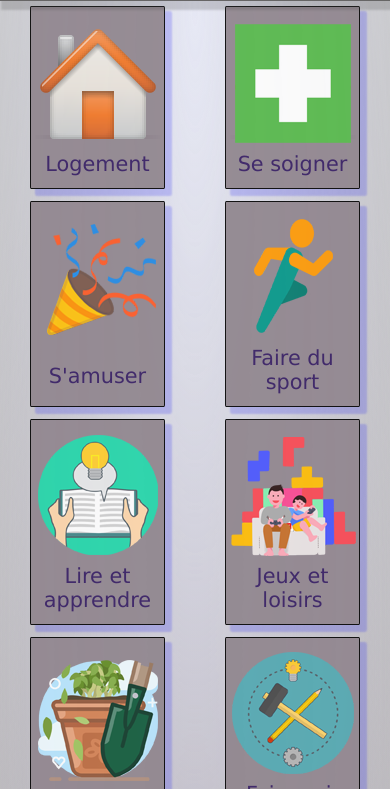
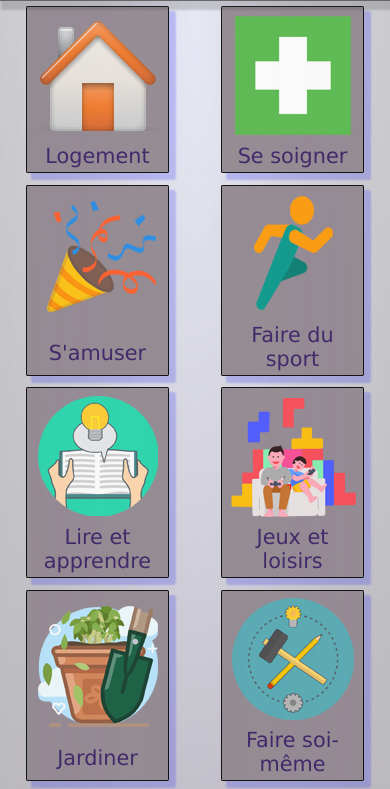
Before and after one commit to N0r3f/pwapp, a plain HTML site: page index.html in a window 390 px wide. Shown: the part 33-822 px from the top of the page. Drawn offline with Linux system fonts and the light colour scheme.

Commit message:
Add files via upload

```diff
--- a/style.css
+++ b/style.css
@@ -547,6 +547,7 @@ footer {
         -webkit-box-pack: center;
         -ms-flex-pack: center;
         justify-content: center;
+        padding: 1% 3% 1% 3%;
         width: 30%;
         height: auto;
     }
```
